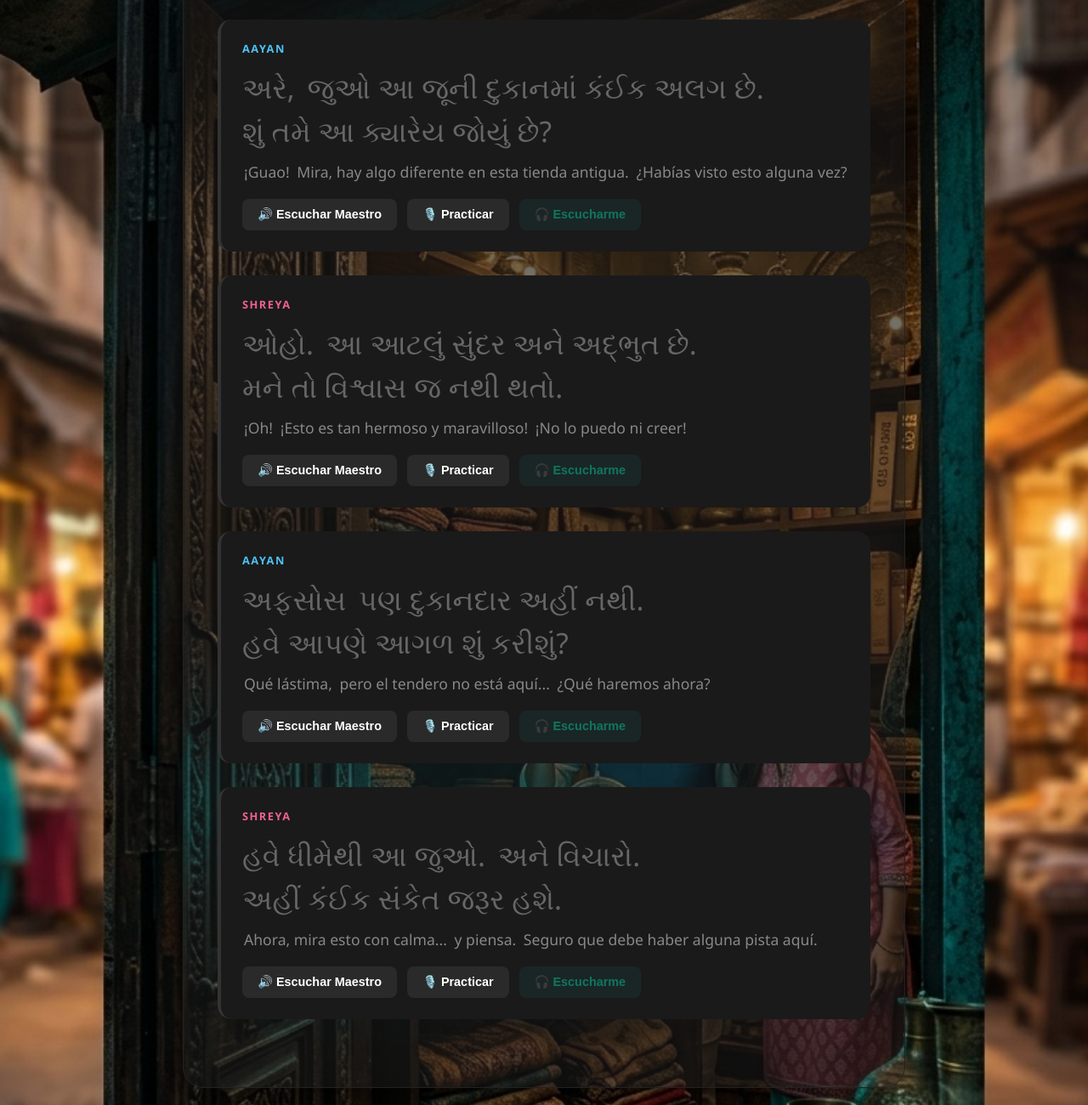
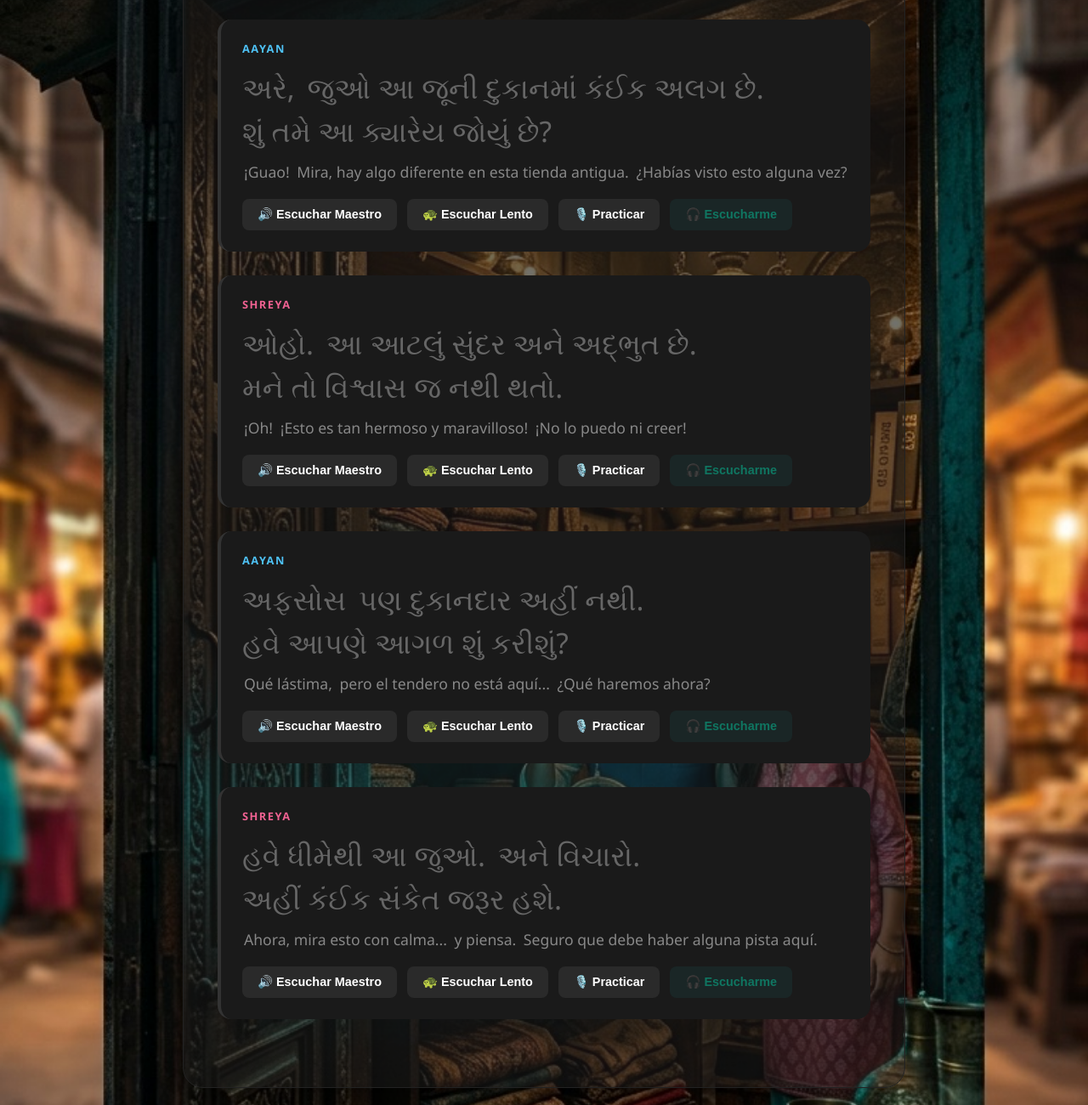
Before and after one commit to RubenBhai/GujaratiTraining, a website: page teatro.html in a window 1280 px wide. Shown: the part 306-1606 px from the top of the page at 85% size. Drawn offline with Linux system fonts and the light colour scheme; sample sign-in values are in the browser's storage.

Commit message:
Update teatro.html

```diff
--- a/teatro.html
+++ b/teatro.html
@@ -216,6 +216,7 @@
                 </div>
                 <div class="action-bar">
                     <button class="btn btn-listen" onclick="playMaster('audio_01_aayan_curiosidad.mp3', 'line-1', 'text-1', 'spanish-1')">🔊 Escuchar Maestro</button>
+                    <button class="btn btn-listen" onclick="playMaster('audio_01_aayan_curiosidad.mp3', 'line-1', 'text-1', 'spanish-1', 0.75)">🐢 Escuchar Lento</button>
                     <button class="btn btn-record" id="rec-line-1" onclick="toggleRecord('line-1')">🎙️ Practicar</button>
                     <button class="btn btn-play-self" id="play-line-1" onclick="playRecorded('line-1')" disabled>🎧 Escucharme</button>
                     <span id="load-line-1" class="loading-ia">✨ Evaluando...</span>
@@ -242,6 +243,7 @@
                 </div>
                 <div class="action-bar">
                     <button class="btn btn-listen" onclick="playMaster('audio_02_shreya_sorpresa.mp3', 'line-2', 'text-2', 'spanish-2')">🔊 Escuchar Maestro</button>
+                    <button class="btn btn-listen" onclick="playMaster('audio_02_shreya_sorpresa.mp3', 'line-2', 'text-2', 'spanish-2', 0.75)">🐢 Escuchar Lento</button>
                     <button class="btn btn-record" id="rec-line-2" onclick="toggleRecord('line-2')">🎙️ Practicar</button>
                     <button class="btn btn-play-self" id="play-line-2" onclick="playRecorded('line-2')" disabled>🎧 Escucharme</button>
                     <span id="load-line-2" class="loading-ia">✨ Evaluando...</span>
@@ -268,6 +270,7 @@
                 </div>
                 <div class="action-bar">
                     <button class="btn btn-listen" onclick="playMaster('audio_03_aayan_intriga.mp3', 'line-3', 'text-3', 'spanish-3')">🔊 Escuchar Maestro</button>
+                    <button class="btn btn-listen" onclick="playMaster('audio_03_aayan_intriga.mp3', 'line-3', 'text-3', 'spanish-3', 0.75)">🐢 Escuchar Lento</button>
                     <button class="btn btn-record" id="rec-line-3" onclick="toggleRecord('line-3')">🎙️ Practicar</button>
                     <button class="btn btn-play-self" id="play-line-3" onclick="playRecorded('line-3')" disabled>🎧 Escucharme</button>
                     <span id="load-line-3" class="loading-ia">✨ Evaluando...</span>
@@ -294,6 +297,7 @@
                 </div>
                 <div class="action-bar">
                     <button class="btn btn-listen" onclick="playMaster('audio_04_shreya_calma.mp3', 'line-4', 'text-4', 'spanish-4')">🔊 Escuchar Maestro</button>
+                    <button class="btn btn-listen" onclick="playMaster('audio_04_shreya_calma.mp3', 'line-4', 'text-4', 'spanish-4', 0.75)">🐢 Escuchar Lento</button>
                     <button class="btn btn-record" id="rec-line-4" onclick="toggleRecord('line-4')">🎙️ Practicar</button>
                     <button class="btn btn-play-self" id="play-line-4" onclick="playRecorded('line-4')" disabled>🎧 Escucharme</button>
                     <span id="load-line-4" class="loading-ia">✨ Evaluando...</span>
@@ -355,13 +359,14 @@
         // =====================================================================
         // REPRODUCTOR MAESTRO — no activa el ambiente automáticamente
         // =====================================================================
-        function playMaster(archivoUrl, lineId, textId, spanishId) {
+        function playMaster(archivoUrl, lineId, textId, spanishId, velocidad = 1.0) {
             document.querySelectorAll('.dialogue-line').forEach(l => l.classList.remove('active'));
             document.querySelectorAll('.gujarati-text span, .spanish-text span').forEach(w => w.classList.remove('word-active'));
 
             activeTextId = textId;
             masterPlayer.src = archivoUrl;
             masterPlayer.load();
+            masterPlayer.playbackRate = velocidad;
 
             masterPlayer.play().then(() => {
                 const currentLine = document.getElementById(lineId);
```
